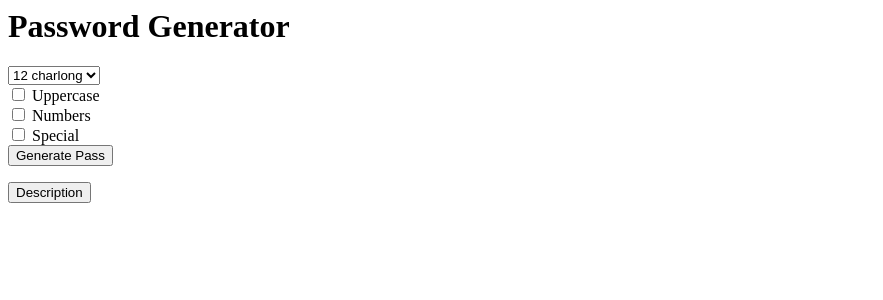
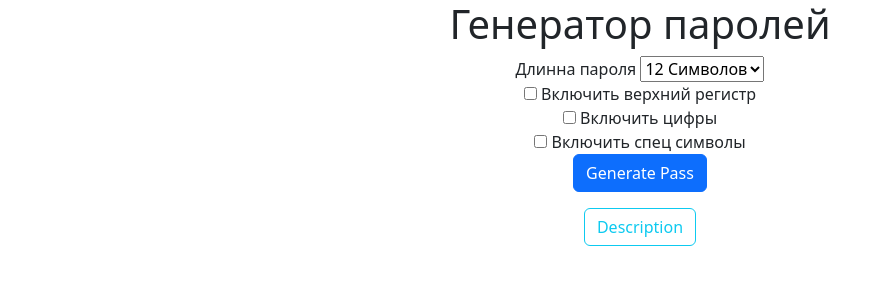
Before and after one commit to IvanSedinkin/learning_python, a Django app: page / in a window 1280 px wide. Shown: the top 300 px of the page, without its empty margins (0-883 px from the left). Run offline with Django 4.2, Linux system fonts and the light colour scheme.

Commit message:
Генератор паролей околофинальный вид

```diff
--- a/password_generator_project/generator/templates/generator/home.html
+++ b/password_generator_project/generator/templates/generator/home.html
@@ -1,26 +1,32 @@
-<h1>Password Generator</h1>
+<!-- CSS only -->
+<link href="https://cdn.jsdelivr.net/npm/bootstrap@5.2.0-beta1/dist/css/bootstrap.min.css" rel="stylesheet"
+      integrity="sha384-0evHe/X+R7YkIZDRvuzKMRqM+OrBnVFBL6DOitfPri4tjfHxaWutUpFmBp4vmVor" crossorigin="anonymous">
+<div class="container text-center">
+    <h1>Генератор паролей</h1>
 
     <form ACTION="{% url 'generatedPassword' %}">
+        Длинна пароля
         <select name="length">
-     <option value="6">6 charlong</option>
-     <option value="7">7 charlong</option>
-     <option value="8">8 charlong</option>
-     <option value="9">9 charlong</option>
-     <option value="10">10 charlong</option>
-     <option value="11">11 charlong</option>
-     <option value="12" selected = "selected">12 charlong</option>
-     <option value="13">13 charlong</option>
+            <option value="6">6 Символов</option>
+            <option value="7">7 Символов</option>
+            <option value="8">8 Символов</option>
+            <option value="9">9 Символов</option>
+            <option value="10">10 Символов</option>
+            <option value="11">11 Символов</option>
+            <option value="12" selected="selected">12 Символов</option>
+            <option value="13">13 Символов</option>
         </select>
         <br>
-        <input type="checkbox" name="uppercase"> Uppercase
+        <input type="checkbox" name="uppercase"> Включить верхний регистр
         <br>
-        <input type="checkbox" name="numbers"> Numbers
+        <input type="checkbox" name="numbers"> Включить цифры
         <br>
-        <input type="checkbox" name="special"> Special
+        <input type="checkbox" name="special"> Включить спец символы
         <br>
-    <input type="submit" value="Generate Pass">
+        <input type="submit" value="Generate Pass" class="btn btn-primary">
     </form>
 
     <form action="{% url 'description' %}">
-    <input type="submit" value="Description">
+        <input type="submit" value="Description" class="btn btn-outline-info">
     </form>
+</div>
```
Also changed, not shown: password_generator_project/generator/templates/generator/description.html (+8 -3 lines), password_generator_project/generator/templates/generator/generatedPassword.html (+8 -3 lines). Lines whose indentation alone changed are shown as unchanged.
